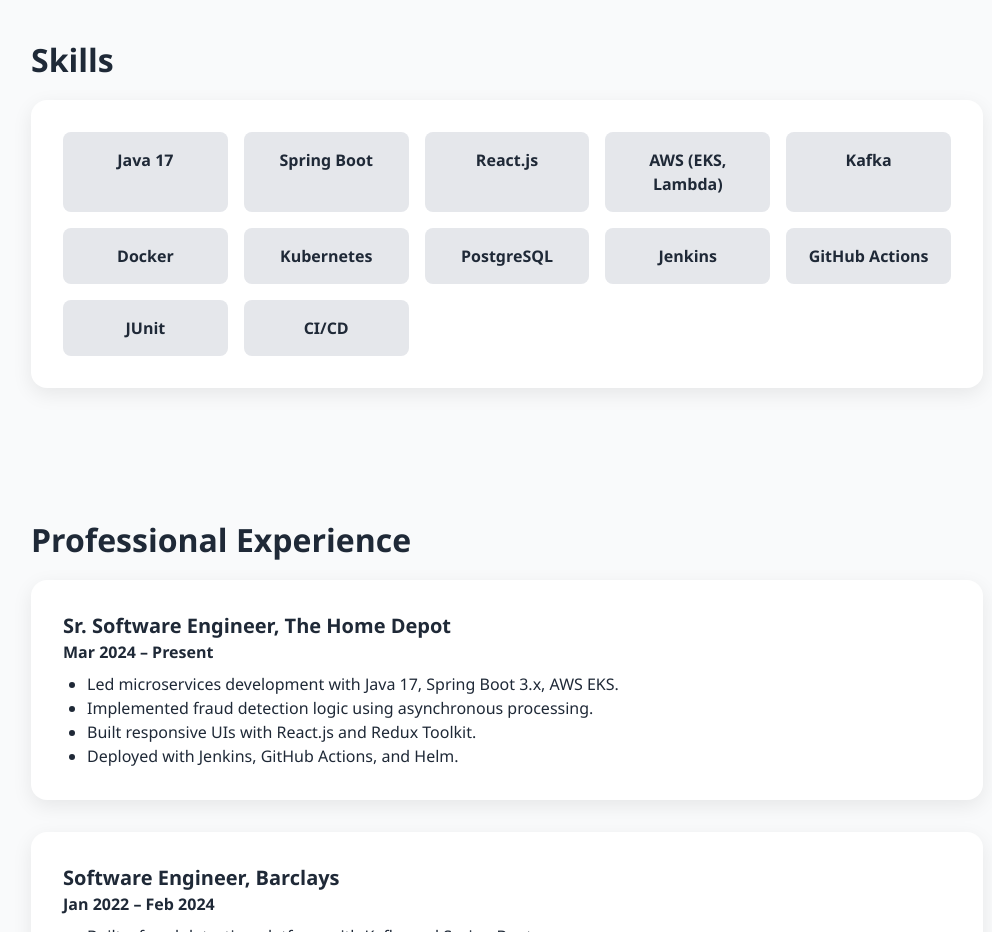
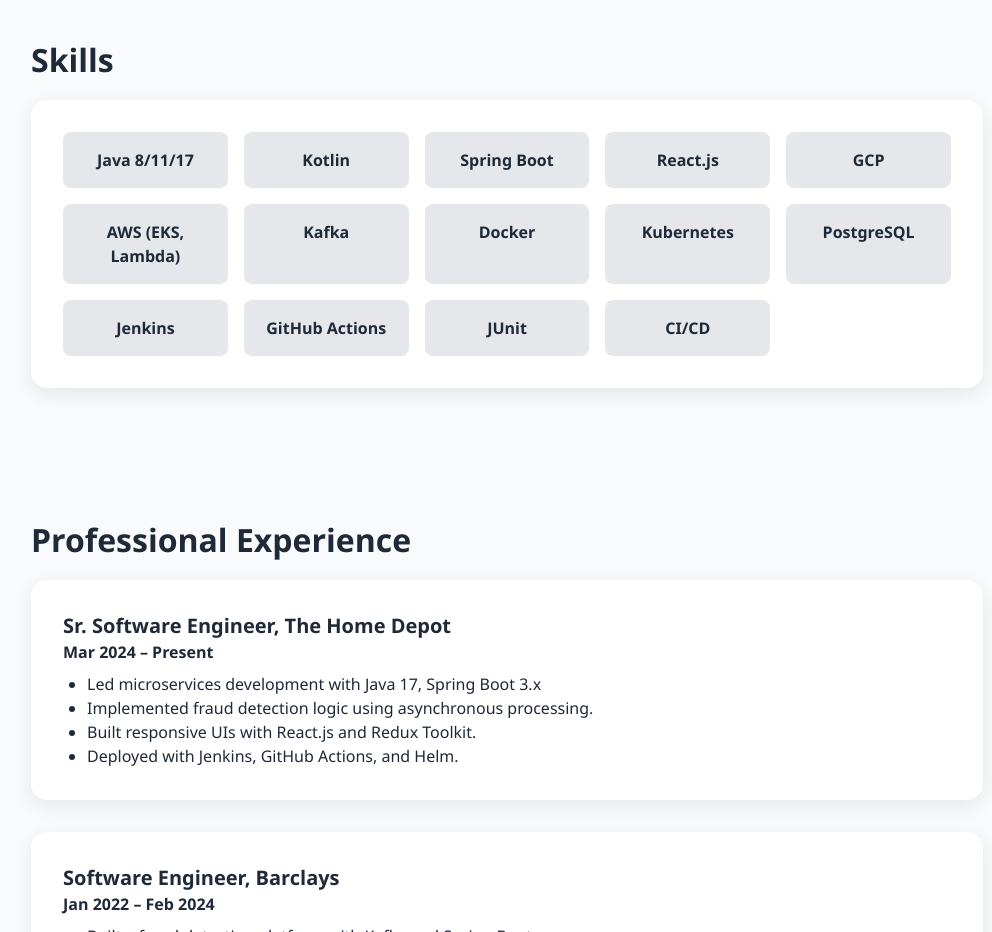
Before and after one commit to GSpandana-c/SpandanaG-Portfolio.io, a plain HTML site: page index.html in a window 1280 px wide. Shown: the part 1260-2192 px from the top of the page, without its empty margins (133-1125 px from the left). Drawn offline with nearby package versions, Linux system fonts and the light colour scheme.

Commit message:
Update index.html

```diff
--- a/index.html
+++ b/index.html
@@ -101,9 +101,11 @@
   <section id="skills">
     <h2>Skills</h2>
     <div class="skills-grid card">
-      <div class="skill">Java 17</div>
+      <div class="skill">Java 8/11/17</div>
+      <div class="skill">Kotlin</div>
       <div class="skill">Spring Boot</div>
       <div class="skill">React.js</div>
+      <div class="skill">GCP</div>
       <div class="skill">AWS (EKS, Lambda)</div>
       <div class="skill">Kafka</div>
       <div class="skill">Docker</div>
@@ -123,7 +125,7 @@
       <h3 class="text-xl font-semibold">Sr. Software Engineer, The Home Depot</h3>
       <p><strong>Mar 2024 – Present</strong></p>
       <ul class="mt-2">
-        <li>Led microservices development with Java 17, Spring Boot 3.x, AWS EKS.</li>
+        <li>Led microservices development with Java 17, Spring Boot 3.x</li>
         <li>Implemented fraud detection logic using asynchronous processing.</li>
         <li>Built responsive UIs with React.js and Redux Toolkit.</li>
         <li>Deployed with Jenkins, GitHub Actions, and Helm.</li>
```
